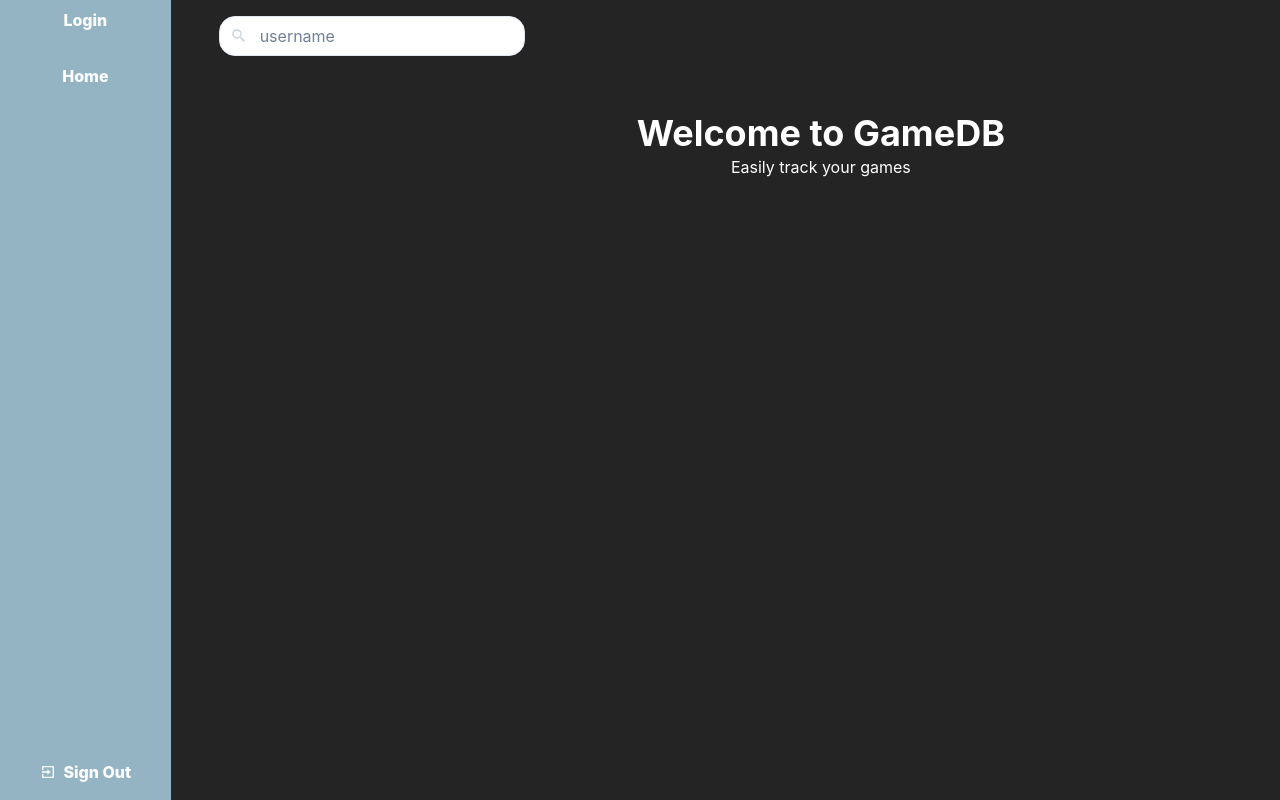
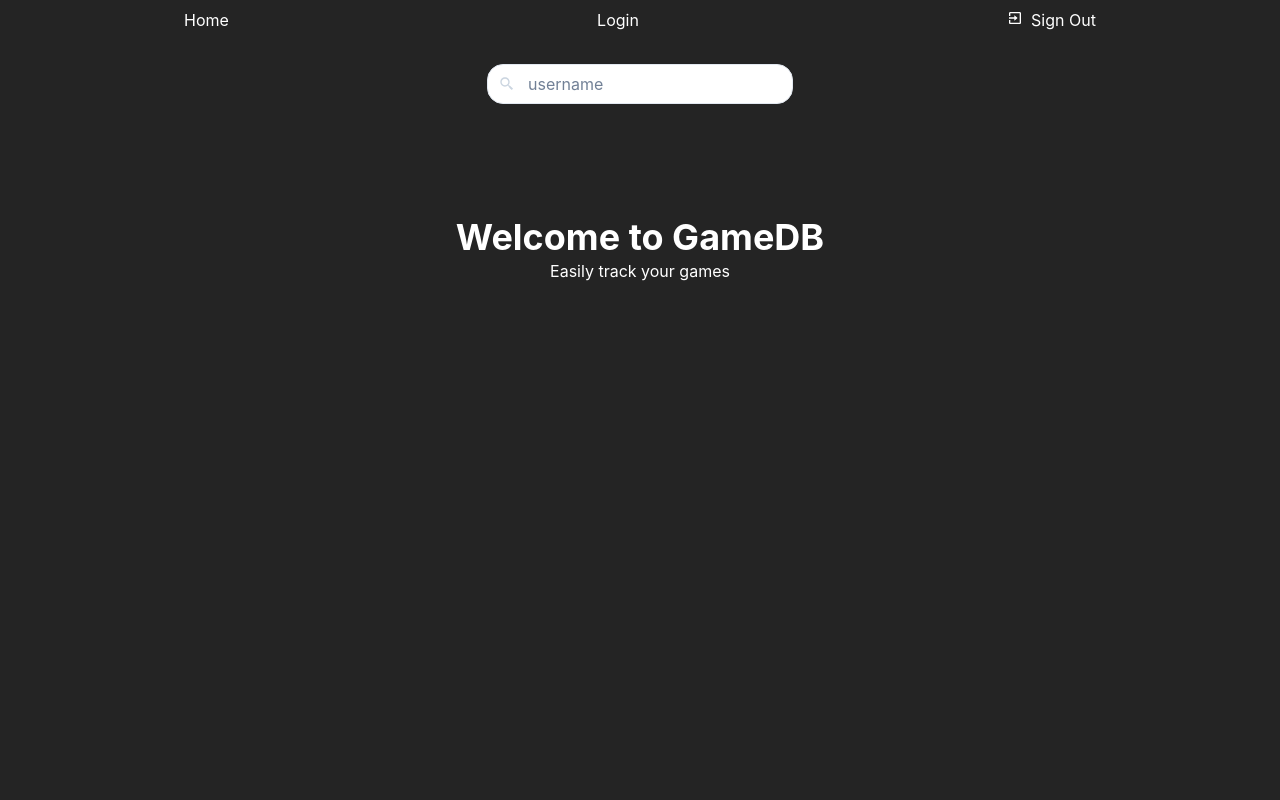
Before and after one commit to HazyVT/gamelist, a React (Vite) app: page / in a window 1280 px wide. Built offline with nearby package versions, Linux system fonts and the light colour scheme.

Commit message:
V0.1.3
- Added Styling
- Fixed user search
- Fixed user profile styling

```diff
--- a/index.html
+++ b/index.html
@@ -3,6 +3,7 @@
   <head>
     <meta charset="UTF-8" />
     <link rel="icon" type="image/svg+xml" href="/vite.svg" />
+    <meta name="viewport" content="width=device-width, initial-scale=1.0" />
     <title>GameDB</title>
   </head>
   <body>
--- a/src/App.css
+++ b/src/App.css
@@ -1,62 +1,5 @@
-body {
-  overflow-y: hidden;
+.container {
+  background-color: #242424;
+  color: white;
+  height: 100vh;
 }
-
-.container {
-  width: 100%;
-  height: 100vh;
-  background-color: #242424;
-	background-size: 400% 400%;
-	animation: gradient 15s ease infinite;
-  color: white;
-  display: flex;
-}
-
-.container .navbar {
-  width: 128pt;
-  height: 100vh;
-  background-color: #94B4C4;
-  display: flex;
-  flex-direction: column;
-  align-items: center;
-  position: relative;
-}
-
-.container .navbar .signout {
-  position:fixed;
-  bottom: 2vh;
-  display: flex;
-  align-items: center;
-}
-
-.container .navbar .home {
-  position: fixed;
-  top: 48pt;
-}
-
-.container .navbar .pfp {
-  position: fixed;
-  top: 1vh;
-}
-
-.container .navbar a{
-  font-weight: 800;
-}
-
-.container .navbar a:hover {
-  text-decoration: underline;
-}
-
-@keyframes gradient {
-	0% {
-		background-position: 0% 50%;
-	}
-
-	50% {
-		background-position: 100% 50%;
-	}
-
-	100% {
-		background-position: 0% 50%;
-	}
-}
--- a/src/Navbar.jsx
+++ b/src/Navbar.jsx
@@ -35,19 +35,20 @@ export default function Navbar({session}) {
   }
 
   return (
-    <Box display='flex'>
-      <Box className="navbar">
+    <Box>
+      <Box display={'flex'} justifyContent={'space-around'} alignItems={'center'} paddingTop={2}>
         <Link to={'/'} className='home'>{'Home'}</Link>
         <Link className={'pfp'} to={session ? '/account' : '/auth'}>{session ? <Image w={12} borderRadius={50} src={pfp}/> : 'Login'}</Link>
         <Box className="signout">
           <Icon as={BiExit} marginRight={2}/><Link onClick={signOut}>Sign Out</Link>
         </Box>
       </Box>
-      <InputGroup w={'fit-content'} marginLeft='12' marginTop='4'>
-        <InputLeftElement pointerEvents={'none'} borderRadius={'16px'} color='gray.300' children={<Icon as={BiSearchAlt2}/>} />
-        <Input type='text' placeholder='username' borderRadius={'16px'} color='black' backgroundColor={'white'} w={'fit-content'} onKeyPress={handle_search} />
-      </InputGroup>
-
+      <Box display='flex' justifyContent={'center'} marginTop={8}>
+        <InputGroup w={'fit-content'}>
+          <InputLeftElement pointerEvents={'none'} borderRadius={'16px'} color='gray.300' children={<Icon as={BiSearchAlt2}/>} />
+          <Input type='text' placeholder='username' borderRadius={'16px'} color='black' backgroundColor={'white'} onKeyPress={handle_search} />
+        </InputGroup>
+      </Box>
     </Box>
   )
 }
--- a/src/UserPage.jsx
+++ b/src/UserPage.jsx
@@ -72,8 +72,8 @@ export default function UserPage() {
         <Spinner />
       </Box>
       :
-      <Box display='flex'>
-        <Box display='flex' flexDir={'column'} alignItems={'center'} marginLeft={12} marginTop={36}>
+      <Box>
+        <Box display='flex' flexDir='column' justifyContent={'center'} alignItems={'center'} marginTop={12}>
           <Image src={avatar} w={24} borderRadius={12}/>
           <Heading>{username}</Heading>
           <span>Joined: {created}</span>
--- a/src/index.css
+++ /dev/null
@@ -1,69 +0,0 @@
-:root {
-  font-family: Inter, system-ui, Avenir, Helvetica, Arial, sans-serif;
-  line-height: 1.5;
-  font-weight: 400;
-
-  color-scheme: light dark;
-  color: rgba(255, 255, 255, 0.87);
-  background-color: #242424;
-
-  font-synthesis: none;
-  text-rendering: optimizeLegibility;
-  -webkit-font-smoothing: antialiased;
-  -moz-osx-font-smoothing: grayscale;
-  -webkit-text-size-adjust: 100%;
-}
-
-a {
-  font-weight: 500;
-  color: #646cff;
-  text-decoration: inherit;
-}
-a:hover {
-  color: #535bf2;
-}
-
-body {
-  margin: 0;
-  display: flex;
-  place-items: center;
-  min-width: 320px;
-  min-height: 100vh;
-}
-
-h1 {
-  font-size: 3.2em;
-  line-height: 1.1;
-}
-
-button {
-  border-radius: 8px;
-  border: 1px solid transparent;
-  padding: 0.6em 1.2em;
-  font-size: 1em;
-  font-weight: 500;
-  font-family: inherit;
-  background-color: #1a1a1a;
-  cursor: pointer;
-  transition: border-color 0.25s;
-}
-button:hover {
-  border-color: #646cff;
-}
-button:focus,
-button:focus-visible {
-  outline: 4px auto -webkit-focus-ring-color;
-}
-
-@media (prefers-color-scheme: light) {
-  :root {
-    color: #213547;
-    background-color: #ffffff;
-  }
-  a:hover {
-    color: #747bff;
-  }
-  button {
-    background-color: #f9f9f9;
-  }
-}
```
